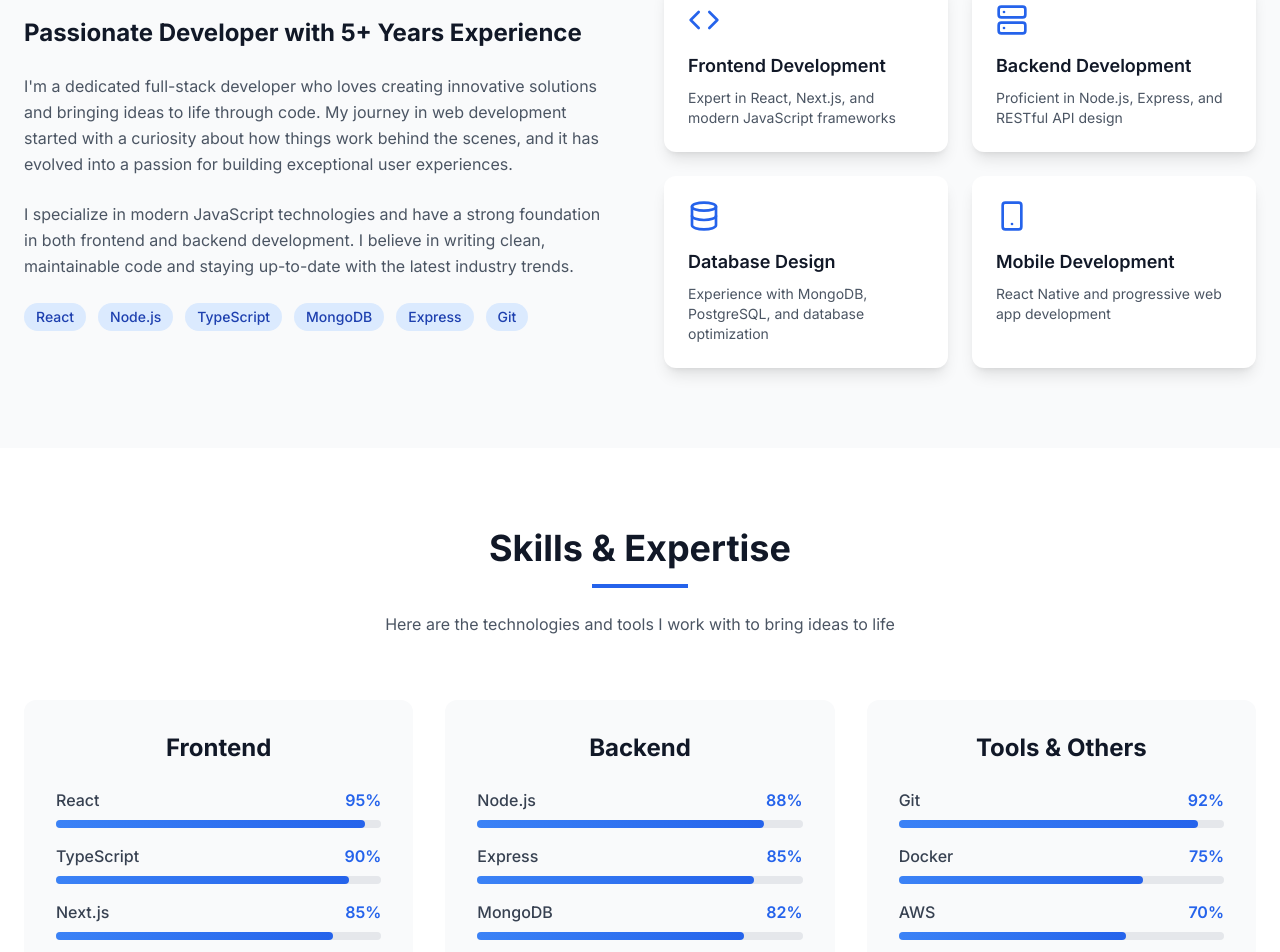
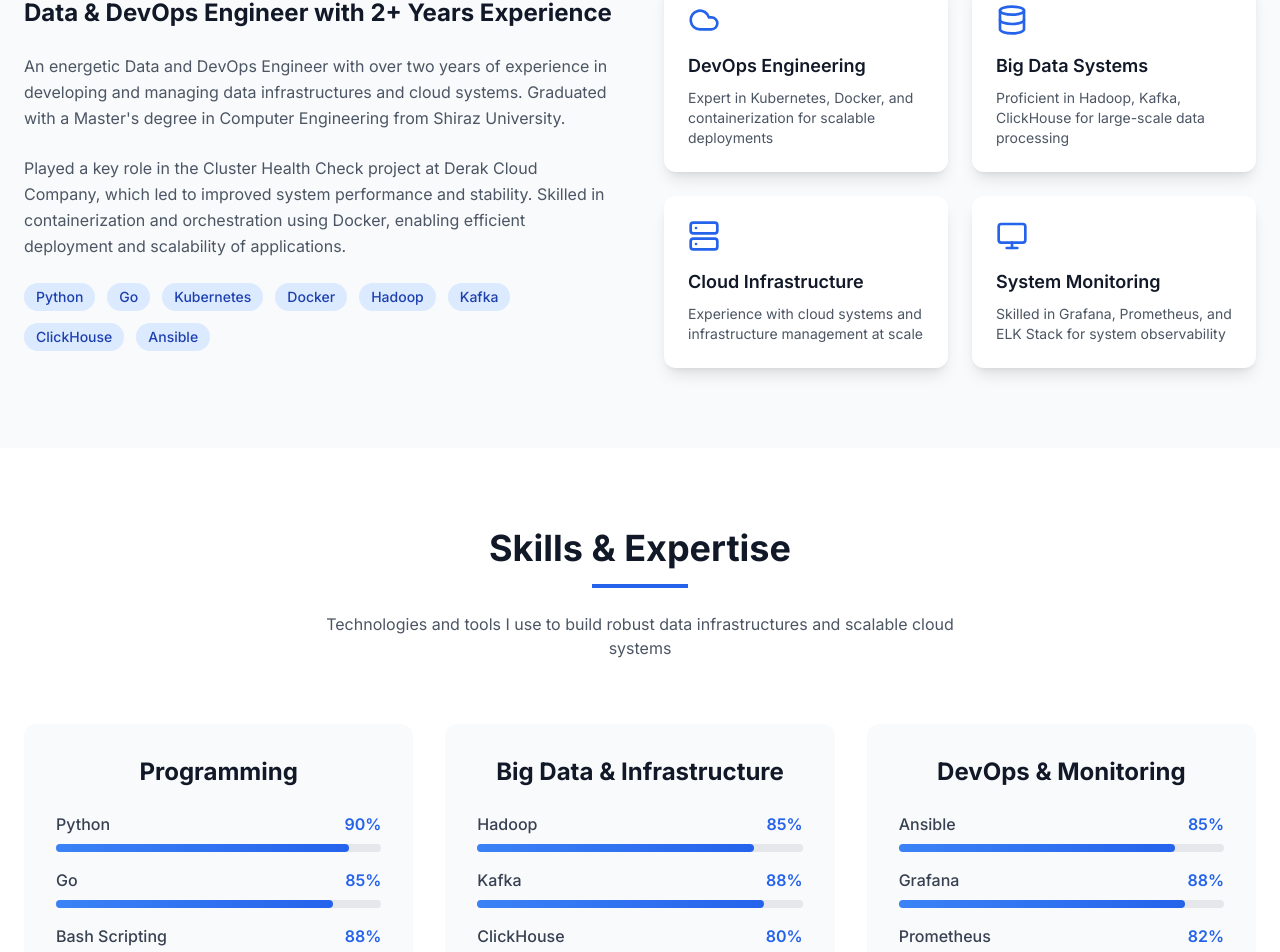
Before and after one commit to arash-zare/my-website, a React (Vite) app: page / in a window 1280 px wide. Shown: the part 1024-1976 px from the top of the page. Built offline with nearby package versions, Linux system fonts and the light colour scheme.

Commit message:
Refactor: Improve About Me section
Update the About Me section with the provided information.

```diff
--- a/src/components/About.tsx
+++ b/src/components/About.tsx
@@ -1,28 +1,28 @@
 
 import React from 'react';
-import { Code, Server, Smartphone, Database } from 'lucide-react';
+import { Server, Database, Cloud, Monitor } from 'lucide-react';
 
 const About = () => {
   const highlights = [
     {
-      icon: <Code className="w-8 h-8" />,
-      title: "Frontend Development",
-      description: "Expert in React, Next.js, and modern JavaScript frameworks"
+      icon: <Cloud className="w-8 h-8" />,
+      title: "DevOps Engineering",
+      description: "Expert in Kubernetes, Docker, and containerization for scalable deployments"
+    },
+    {
+      icon: <Database className="w-8 h-8" />,
+      title: "Big Data Systems",
+      description: "Proficient in Hadoop, Kafka, ClickHouse for large-scale data processing"
     },
     {
       icon: <Server className="w-8 h-8" />,
-      title: "Backend Development",
-      description: "Proficient in Node.js, Express, and RESTful API design"
+      title: "Cloud Infrastructure",
+      description: "Experience with cloud systems and infrastructure management at scale"
     },
     {
-      icon: <Database className="w-8 h-8" />,
-      title: "Database Design",
-      description: "Experience with MongoDB, PostgreSQL, and database optimization"
-    },
-    {
-      icon: <Smartphone className="w-8 h-8" />,
-      title: "Mobile Development",
-      description: "React Native and progressive web app development"
+      icon: <Monitor className="w-8 h-8" />,
+      title: "System Monitoring",
+      description: "Skilled in Grafana, Prometheus, and ELK Stack for system observability"
     }
   ];
 
@@ -37,21 +37,20 @@ const About = () => {
         <div className="grid md:grid-cols-2 gap-12 items-center">
           <div className="space-y-6">
             <h3 className="text-2xl font-bold text-gray-900">
-              Passionate Developer with 5+ Years Experience
+              Data & DevOps Engineer with 2+ Years Experience
             </h3>
             <p className="text-gray-600 leading-relaxed">
-              I'm a dedicated full-stack developer who loves creating innovative solutions
-              and bringing ideas to life through code. My journey in web development started
-              with a curiosity about how things work behind the scenes, and it has evolved
-              into a passion for building exceptional user experiences.
+              An energetic Data and DevOps Engineer with over two years of experience in developing
+              and managing data infrastructures and cloud systems. Graduated with a Master's degree
+              in Computer Engineering from Shiraz University.
             </p>
             <p className="text-gray-600 leading-relaxed">
-              I specialize in modern JavaScript technologies and have a strong foundation
-              in both frontend and backend development. I believe in writing clean,
-              maintainable code and staying up-to-date with the latest industry trends.
+              Played a key role in the Cluster Health Check project at Derak Cloud Company, which
+              led to improved system performance and stability. Skilled in containerization and
+              orchestration using Docker, enabling efficient deployment and scalability of applications.
             </p>
             <div className="flex flex-wrap gap-3">
-              {['React', 'Node.js', 'TypeScript', 'MongoDB', 'Express', 'Git'].map((tech) => (
+              {['Python', 'Go', 'Kubernetes', 'Docker', 'Hadoop', 'Kafka', 'ClickHouse', 'Ansible'].map((tech) => (
                 <span
                   key={tech}
                   className="px-3 py-1 bg-blue-100 text-blue-800 rounded-full text-sm font-medium"
--- a/src/components/Skills.tsx
+++ b/src/components/Skills.tsx
@@ -4,33 +4,32 @@ import React from 'react';
 const Skills = () => {
   const skillCategories = [
     {
-      title: "Frontend",
+      title: "Programming",
       skills: [
-        { name: "React", level: 95 },
-        { name: "TypeScript", level: 90 },
-        { name: "Next.js", level: 85 },
-        { name: "Tailwind CSS", level: 92 },
-        { name: "JavaScript", level: 95 }
+        { name: "Python", level: 90 },
+        { name: "Go", level: 85 },
+        { name: "Bash Scripting", level: 88 },
+        { name: "SQL", level: 82 }
       ]
     },
     {
-      title: "Backend",
+      title: "Big Data & Infrastructure",
       skills: [
-        { name: "Node.js", level: 88 },
-        { name: "Express", level: 85 },
-        { name: "MongoDB", level: 82 },
-        { name: "PostgreSQL", level: 78 },
-        { name: "RESTful APIs", level: 90 }
+        { name: "Hadoop", level: 85 },
+        { name: "Kafka", level: 88 },
+        { name: "ClickHouse", level: 80 },
+        { name: "Kubernetes", level: 90 },
+        { name: "Docker", level: 92 }
       ]
     },
     {
-      title: "Tools & Others",
+      title: "DevOps & Monitoring",
       skills: [
-        { name: "Git", level: 92 },
-        { name: "Docker", level: 75 },
-        { name: "AWS", level: 70 },
-        { name: "Jest", level: 80 },
-        { name: "Figma", level: 85 }
+        { name: "Ansible", level: 85 },
+        { name: "Grafana", level: 88 },
+        { name: "Prometheus", level: 82 },
+        { name: "ELK Stack", level: 80 },
+        { name: "Minio", level: 75 }
       ]
     }
   ];
@@ -42,7 +41,7 @@ const Skills = () => {
           <h2 className="text-4xl font-bold text-gray-900 mb-4">Skills & Expertise</h2>
           <div className="w-24 h-1 bg-blue-600 mx-auto mb-6"></div>
           <p className="text-gray-600 max-w-2xl mx-auto">
-            Here are the technologies and tools I work with to bring ideas to life
+            Technologies and tools I use to build robust data infrastructures and scalable cloud systems
           </p>
         </div>
 
```
